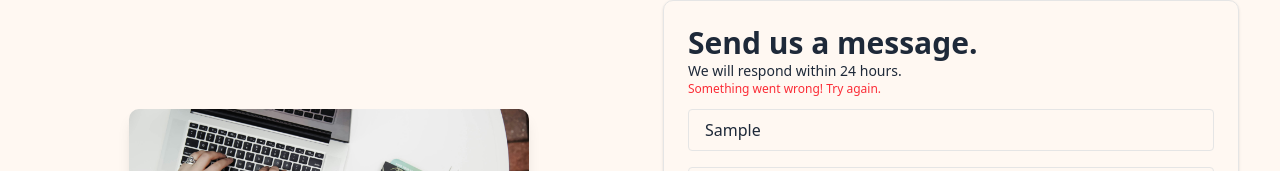
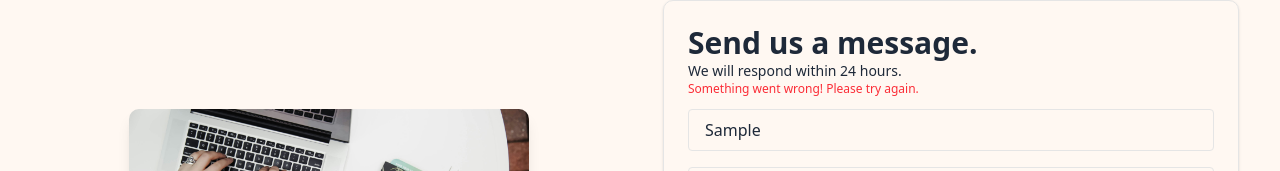
Before and after one commit to SulymanAyomi/codedent, a Next.js app: page /contact-us in a window 1280 px wide. Both pictures are taken after typing "Sample", "name@example.com", "Sample", "Sample" into the empty fields and a click on the button "Get Started". Shown: the part 205-376 px from the top of the page. Built offline with nearby package versions, Linux system fonts and the light colour scheme.

Commit message:
fixed form

```diff
--- a/src/components/contact-us-form.jsx
+++ b/src/components/contact-us-form.jsx
@@ -79,7 +79,7 @@ const ContactUsForm = () => {
                 </p>
                 {errors && (
                   <p className="text-center text-xs text-red-500">
-                    Something went wrong! Try again.
+                    Something went wrong! Please try again.
                   </p>
                 )}
               </div>
```
